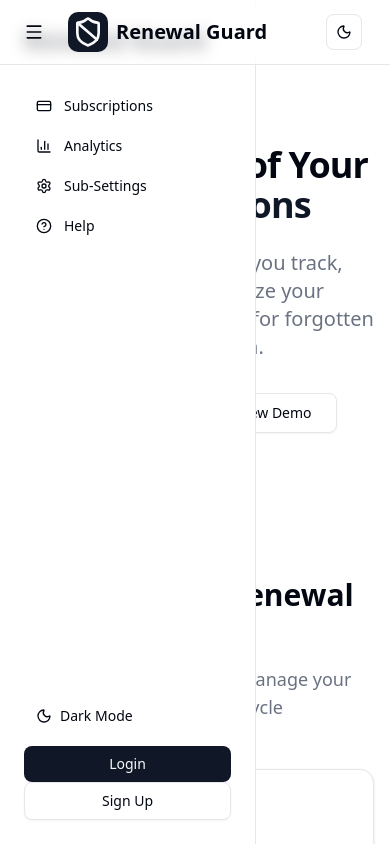
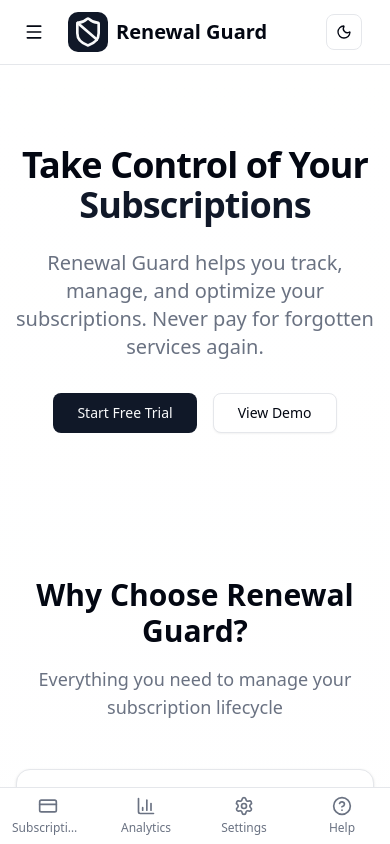
Before and after one commit to fidodo/renewal-guard, a Next.js app: page /learn-more in a window 390 px wide. Shown: the top 844 px of the page. Built offline with nearby package versions, Linux system fonts and the light colour scheme.

Commit message:
fix:learnmore page made responsive

```diff
--- a/app/learn-more/page.tsx
+++ b/app/learn-more/page.tsx
@@ -19,6 +19,7 @@ import {
 import Link from "next/link";
 import { LandingNavbar } from "../components/LandingNavbar";
 import Sidebar from "../components/layout/Sidebar";
+import { MobileBottomNav } from "../components/layout/MobileBottomNav";
 
 export default function LearnMorePage() {
   const features = [
@@ -110,9 +111,14 @@ export default function LearnMorePage() {
     <div className="min-h-screen bg-gradient-to-b from-background to-muted/20">
       <LandingNavbar />
 
-      <div>
+      <div className="flex flex-1">
+        {/* Sidebar - Only on desktop */}
+        <div className="hidden lg:block">
           <Sidebar />
+        </div>
+
         {/* Hero Section */}
+        <div className="flex-1 w-full lg:ml-0 pb-16 lg:pb-0">
           <section className="py-20 px-4">
             <div className="max-w-6xl mx-auto text-center">
               <h1 className="text-4xl md:text-6xl font-bold tracking-tight mb-6">
@@ -185,8 +191,8 @@ export default function LearnMorePage() {
                     Add Subscriptions
                   </h3>
                   <p className="text-muted-foreground">
-                  Quickly add your subscriptions with our simple form or import
-                  from your email.
+                    Quickly add your subscriptions with our simple form or
+                    import from your email.
                   </p>
                 </div>
                 <div className="text-center">
@@ -278,7 +284,9 @@ export default function LearnMorePage() {
           {/* CTA Section */}
           <section className="py-16 px-4 bg-primary text-primary-foreground">
             <div className="max-w-4xl mx-auto text-center">
-            <h2 className="text-3xl font-bold mb-4">Ready to Take Control?</h2>
+              <h2 className="text-3xl font-bold mb-4">
+                Ready to Take Control?
+              </h2>
               <p className="text-xl mb-8 opacity-90">
                 Join thousands of users who have saved money and reduced
                 subscription stress.
@@ -295,5 +303,7 @@ export default function LearnMorePage() {
           </section>
         </div>
       </div>
+      <MobileBottomNav />
+    </div>
   );
 }
```
Lines whose indentation alone changed are shown as unchanged.
